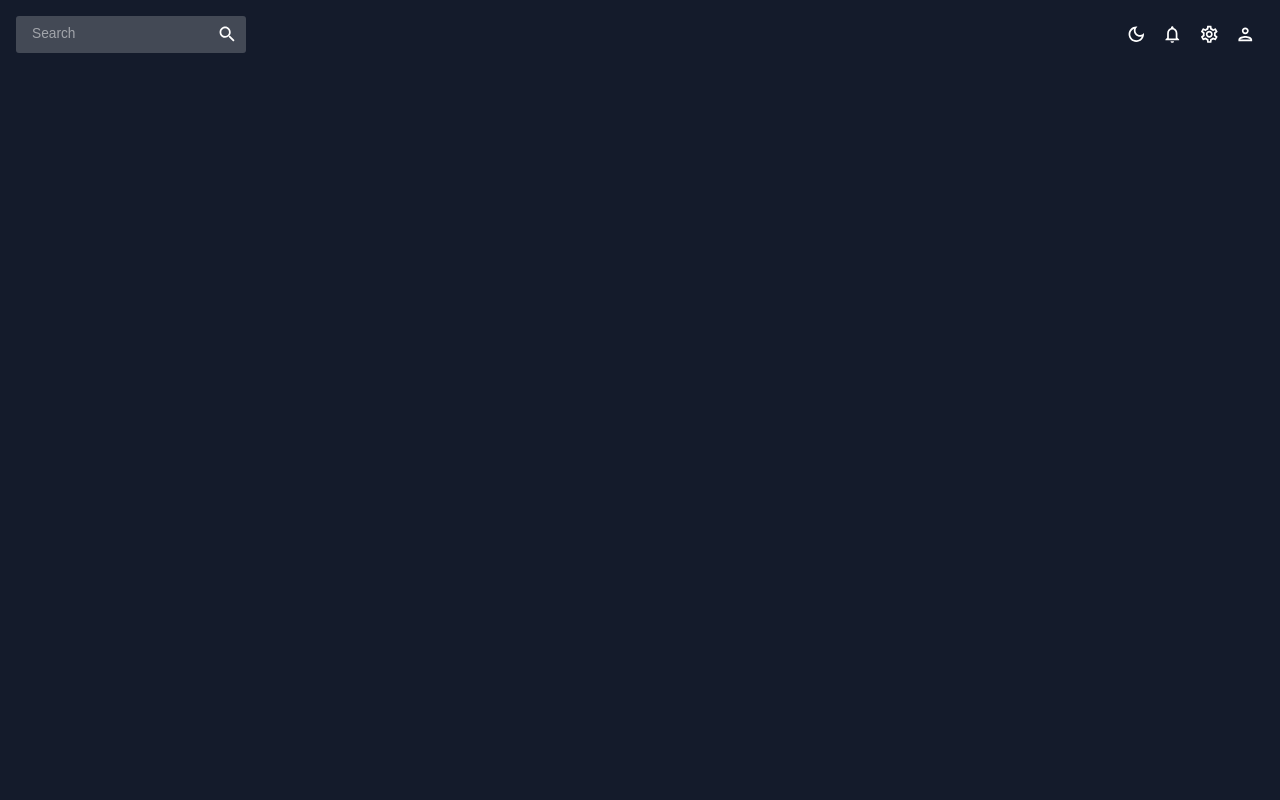
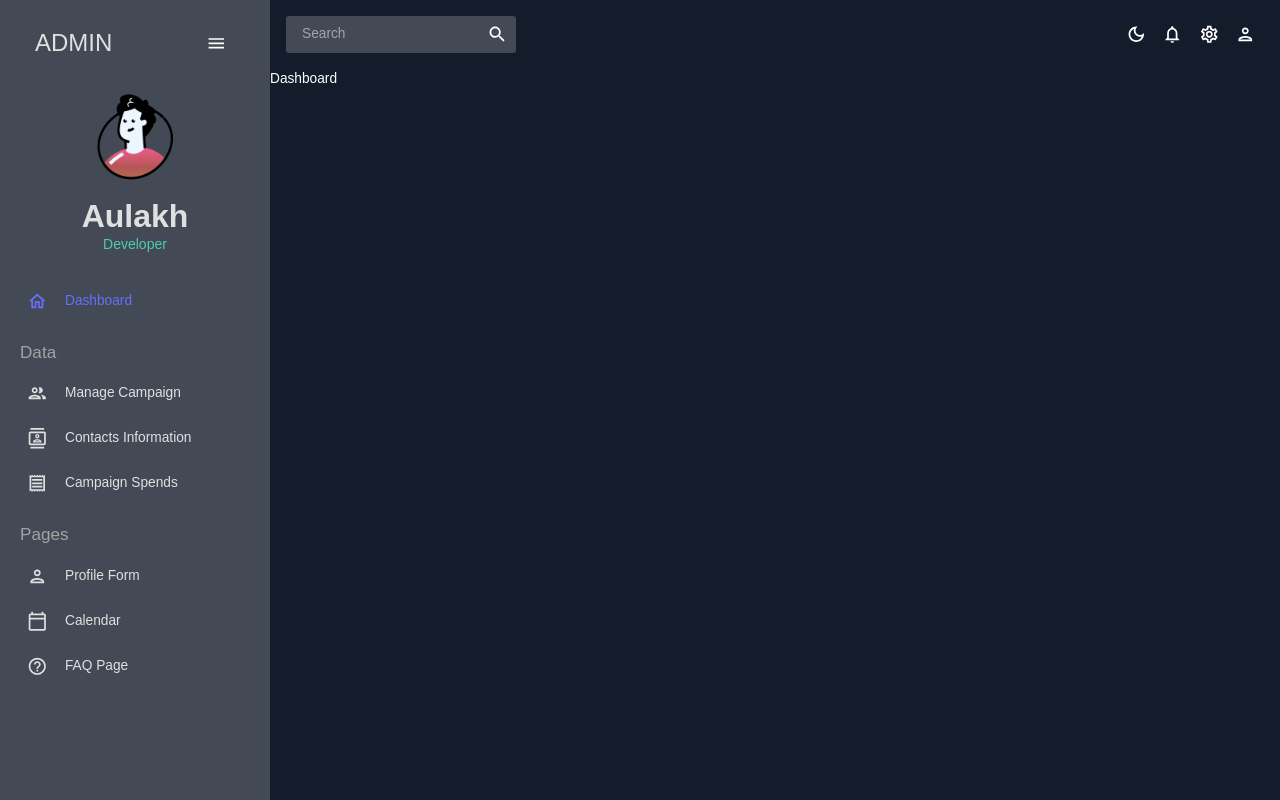
Before and after one commit to kamaljitkaur98/camp-metrics-dashboard, a React (Create React App) app: page / in a window 1280 px wide. Built offline with nearby package versions, Linux system fonts and the light colour scheme.

Commit message:
add:sidebar component

```diff
--- a/src/App.js
+++ b/src/App.js
@@ -1,7 +1,22 @@
 import { ColorModeContext, useMode } from "./theme";
 import { CssBaseline, ThemeProvider } from "@mui/material";
+import { Routes, Route } from "react-router-dom";
 
 import Topbar from "./scenes/global/Topbar";
+import Sidebar from "./scenes/global/Sidebar";
+// import Team from "./scenes/global/team";
+// import Contacts from "./scenes/global/contacts";
+// import Invoices from "./scenes/global/invoices";
+// import Bar from "./scenes/global/bar";
+// import Form from "./scenes/global/form";
+// import Line from "./scenes/global/line";
+// import Pie from "./scenes/global/pie";
+// import FAQ from "./scenes/global/faq";
+// import Geography from "./scenes/global/geography";
+
+import Dashboard from "./scenes/dashboard"
+// import Dashboard from "./scenes/Calendar"
+
 
 function App() {
 
@@ -13,8 +28,22 @@
       <ThemeProvider theme={theme}>
         <CssBaseline />
           <div className="app">
+            <Sidebar />
             <main className="content">
               <Topbar />
+              <Routes>
+                <Route path="/" element={<Dashboard />} />
+                {/* <Route path="/team" element={<Team />} />
+                <Route path="/contacts" element={<Contacts />} />
+                <Route path="/invoices" element={<Invoices />} />
+                <Route path="/form" element={<Form />} />
+                <Route path="/bar" element={<Bar />} />
+                <Route path="/pie" element={<Pie />} />
+                <Route path="/line" element={<Line />} />
+                <Route path="/faq" element={<FAQ />} />
+                <Route path="/geography" element={<Geography />} />
+                <Route path="/calendar" element={<Calendar />} /> */}
+              </Routes>
             </main>
           </div>
       </ThemeProvider>
--- a/src/index.js
+++ b/src/index.js
@@ -7,6 +7,8 @@
 const root = ReactDOM.createRoot(document.getElementById('root'));
 root.render(
   <React.StrictMode>
-    <App />
+    <BrowserRouter>
+      <App />
+    </BrowserRouter>
   </React.StrictMode>
 );
--- a/src/scenes/global/Sidebar.jsx
+++ b/src/scenes/global/Sidebar.jsx
@@ -1,5 +1,195 @@
+import { useState } from "react";
+import { ProSidebar, Menu, MenuItem } from "react-pro-sidebar";
+import { Box, IconButton, Typography, useTheme } from "@mui/material";
+import { Link } from "react-router-dom";
+import "react-pro-sidebar/dist/css/styles.css";
+import { tokens } from "../../theme";
+import HomeOutlinedIcon from "@mui/icons-material/HomeOutlined";
+import PeopleOutlinedIcon from "@mui/icons-material/PeopleOutlined";
+import ContactsOutlinedIcon from "@mui/icons-material/ContactsOutlined";
+import ReceiptOutlinedIcon from "@mui/icons-material/ReceiptOutlined";
+import PersonOutlinedIcon from "@mui/icons-material/PersonOutlined";
+import CalendarTodayOutlinedIcon from "@mui/icons-material/CalendarTodayOutlined";
+import HelpOutlineOutlinedIcon from "@mui/icons-material/HelpOutlineOutlined";
+import BarChartOutlinedIcon from "@mui/icons-material/BarChartOutlined";
+import PieChartOutlineOutlinedIcon from "@mui/icons-material/PieChartOutlineOutlined";
+import TimelineOutlinedIcon from "@mui/icons-material/TimelineOutlined";
+import MenuOutlinedIcon from "@mui/icons-material/MenuOutlined";
+import MapOutlinedIcon from "@mui/icons-material/MapOutlined";
+
+const Item = ({ title, to, icon, selected, setSelected }) => {
+  const theme = useTheme();
+  const colors = tokens(theme.palette.mode);
+  return (
+    <MenuItem
+      active={selected === title}
+      style={{
+        color: colors.grey[100],
+      }}
+      onClick={() => setSelected(title)}
+      icon={icon}
+    >
+      <Typography>{title}</Typography>
+      <Link to={to} />
+    </MenuItem>
+  );
+};
+
 const Sidebar = () => {
-    return <div>Sidebar</div>
-}
+  const theme = useTheme();
+  const colors = tokens(theme.palette.mode);
+  const [isCollapsed, setIsCollapsed] = useState(false);
+  const [selected, setSelected] = useState("Dashboard");
+
+  return (
+    <Box
+      sx={{
+        "& .pro-sidebar-inner": {
+          background: `${colors.primary[400]} !important`,
+        },
+        "& .pro-icon-wrapper": {
+          backgroundColor: "transparent !important",
+        },
+        "& .pro-inner-item": {
+          padding: "5px 35px 5px 20px !important",
+        },
+        "& .pro-inner-item:hover": {
+          color: "#868dfb !important",
+        },
+        "& .pro-menu-item.active": {
+          color: "#6870fa !important",
+        },
+        ".css-1l8icbj" : {
+            paddingLeft: "0% !important"
+        }
+      }}
+    >
+      <ProSidebar collapsed={isCollapsed}>
+        <Menu iconShape="square">
+          {/* LOGO AND MENU ICON */}
+          <MenuItem
+            onClick={() => setIsCollapsed(!isCollapsed)}
+            icon={isCollapsed ? <MenuOutlinedIcon /> : undefined}
+            style={{
+              margin: "10px 0 20px 0",
+              color: colors.grey[100],
+            }}
+          >
+            {!isCollapsed && (
+              <Box
+                display="flex"
+                justifyContent="space-between"
+                alignItems="center"
+                ml="15px"
+              >
+                <Typography variant="h3" color={colors.grey[100]}>
+                  ADMIN
+                </Typography>
+                <IconButton onClick={() => setIsCollapsed(!isCollapsed)}>
+                  <MenuOutlinedIcon />
+                </IconButton>
+              </Box>
+            )}
+          </MenuItem>
+
+          {!isCollapsed && (
+            <Box mb="25px">
+              <Box display="flex" justifyContent="center" alignItems="center">
+                <img
+                  alt="profile-user"
+                  width="100px"
+                  height="100px"
+                  src={`../../assets/profile-pic.png`}
+                  style={{ cursor: "pointer", borderRadius: "50%" }}
+                />
+              </Box>
+              <Box textAlign="center">
+                <Typography
+                  variant="h2"
+                  color={colors.grey[100]}
+                  fontWeight="bold"
+                  sx={{ m: "10px 0 0 0" }}
+                >
+                  Aulakh
+                </Typography>
+                <Typography variant="h5" color={colors.greenAccent[500]}>
+                  Developer
+                </Typography>
+              </Box>
+            </Box>
+          )}
+
+          <Box paddingLeft={isCollapsed ? undefined : "10%"}>
+            <Item
+              title="Dashboard"
+              to="/"
+              icon={<HomeOutlinedIcon />}
+              selected={selected}
+              setSelected={setSelected}
+            />
+
+            <Typography
+              variant="h6"
+              color={colors.grey[300]}
+              sx={{ m: "15px 0 5px 20px" }}
+            >
+              Data
+            </Typography>
+            <Item
+              title="Manage Campaign"
+              to="/campaigns"
+              icon={<PeopleOutlinedIcon />}
+              selected={selected}
+              setSelected={setSelected}
+            />
+            <Item
+              title="Contacts Information"
+              to="/contacts"
+              icon={<ContactsOutlinedIcon />}
+              selected={selected}
+              setSelected={setSelected}
+            />
+            <Item
+              title="Campaign Spends"
+              to="/spends"
+              icon={<ReceiptOutlinedIcon />}
+              selected={selected}
+              setSelected={setSelected}
+            />
+
+            <Typography
+              variant="h6"
+              color={colors.grey[300]}
+              sx={{ m: "15px 0 5px 20px" }}
+            >
+              Pages
+            </Typography>
+            <Item
+              title="Profile Form"
+              to="/form"
+              icon={<PersonOutlinedIcon />}
+              selected={selected}
+              setSelected={setSelected}
+            />
+            <Item
+              title="Calendar"
+              to="/calendar"
+              icon={<CalendarTodayOutlinedIcon />}
+              selected={selected}
+              setSelected={setSelected}
+            />
+            <Item
+              title="FAQ Page"
+              to="/faq"
+              icon={<HelpOutlineOutlinedIcon />}
+              selected={selected}
+              setSelected={setSelected}
+            />
+          </Box>
+        </Menu>
+      </ProSidebar>
+    </Box>
+  );
+};
 
 export default Sidebar;
```
Also changed, not shown: public/assets/profile-pic.png (added).
